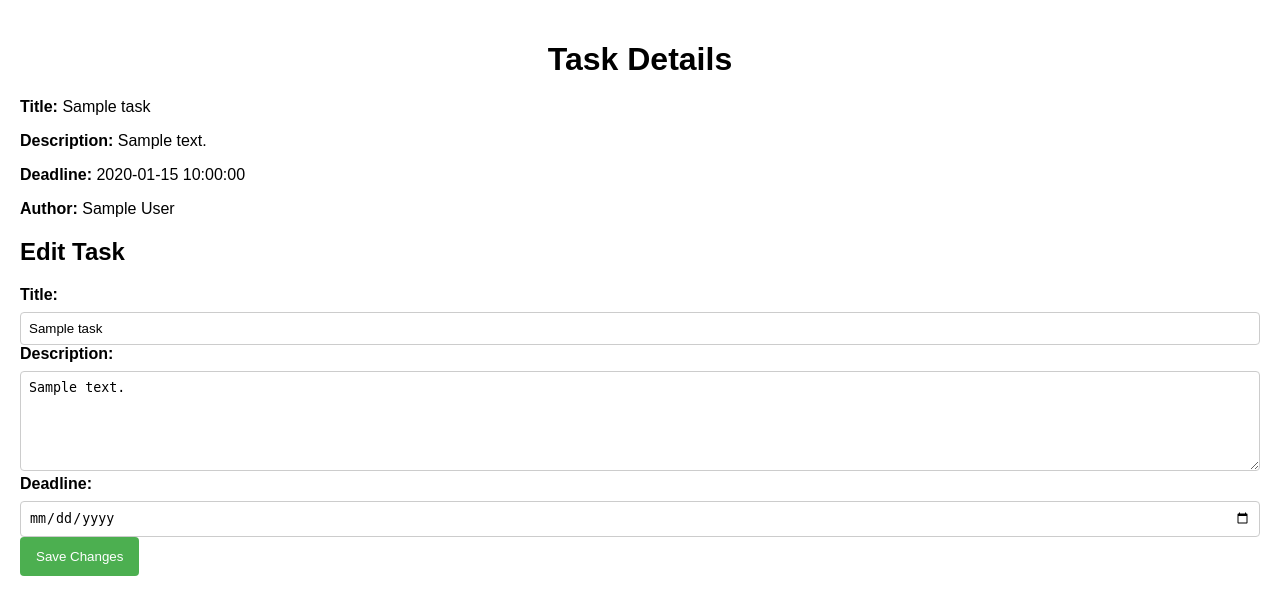
After one commit to davide97l/task-webapp, a FastAPI app: template templates/task-details.html in a window 1280 px wide. The commit adds this page. Shown: the top 615 px of the page. Run offline with FastAPI, Linux system fonts and the light colour scheme; the template is opened without the code that fills it: most values are stand-ins (such as "Sample title", 1, 10 or a date in 2020).

Commit message:
edit task page

```diff
--- a/app.py
+++ b/app.py
@@ -1,4 +1,5 @@
 from fastapi import FastAPI,  Request
+from fastapi.responses import RedirectResponse
 from pydantic import BaseModel
 from datetime import datetime
 from database import connect_db
@@ -7,12 +8,22 @@ from datetime import datetime, timedelta
 import random
 from bson import ObjectId
 from fastapi.staticfiles import StaticFiles
+from fastapi.templating import Jinja2Templates
+import json
+import uvicorn
 
 app = FastAPI()
 app.mount("/static", StaticFiles(directory="static"), name="static")
 
+templates = Jinja2Templates(directory="templates")
+
 db_name = 'hw'
 collection = 'tasks'
+
+def preprocess_task(task: dict):
+    task['id'] = str(task['_id'])
+    del task['_id']
+    return task
 
 # Endpoints for CRUD operations
 @app.post("/create_task")
@@ -38,7 +49,7 @@ async def create_task(request: Request):
         print(f'Task successfully created (ID: {result.inserted_id}): {create_task}')
 
         created_task = tasks_collection.find_one(result.inserted_id)  # Convert to string before using in query
-        del created_task['_id']
+        created_task = preprocess_task(created_task)
         return created_task
 
     except Exception as e:
@@ -56,7 +67,7 @@ async def get_all_tasks():
         tasks_list = []
         tasks = tasks_collection.find()
         for task in tasks:
-            del task['_id']
+            task = preprocess_task(task)
             tasks_list.append(task)
 
         return tasks_list
@@ -66,7 +77,7 @@ async def get_all_tasks():
         raise HTTPException(status_code=500, detail="Internal server error")
 
 @app.get("/tasks/{task_id}")
-async def get_task_by_id(task_id: str):
+async def get_task_by_id(task_id: str, request: Request):
     try:
         client = connect_db()
         db = client[db_name]  # Replace with your database name
@@ -79,8 +90,12 @@ async def get_task_by_id(task_id: str):
 
         print(f'Task successfully retrieved (ID: {task_id}): {task}')
 
-        del task['_id']
-        return task
+        task = preprocess_task(task)
+
+        return templates.TemplateResponse(
+            request=request, name="task-details.html", context={"request": request,
+                                                                "task": task}
+        )
 
     except Exception as e:
         print(f"Error retrieving task: {e}")
@@ -88,6 +103,7 @@ async def get_task_by_id(task_id: str):
 
 @app.put("/tasks/{task_id}")
 async def update_task(task_id: str, updated_data: dict = None):
+    print(task_id, updated_data)
     try:
         client = connect_db()
         db = client[db_name]  # Replace with your database name
@@ -110,21 +126,14 @@ async def update_task(task_id: str, updated_data: dict = None):
         # Optionally, retrieve the updated task document
         updated_task = tasks_collection.find_one({"_id": object_id})
 
+        updated_task = preprocess_task(updated_task)
         print(f'Task successfully updated (ID: {task_id}): {updated_task}')
-
-        del updated_task['_id']
         return updated_task
 
     except Exception as e:
         print(f"Error updating task: {e}")
         raise HTTPException(status_code=500, detail="Internal server error")
 
-@app.get("/")
-def read_root():
-    return {"Hello": "World"}
-
 
 if __name__ == '__main__':
-    import uvicorn
-    from fastapi.templating import Jinja2Templates
     uvicorn.run("app:app", host="0.0.0.0", port=8000, reload=True)
--- a/static/style.css
+++ b/static/style.css
@@ -41,3 +41,34 @@ h1 {
 .task-container button:hover {
   background-color: #0069d9; /* Darker blue on hover */
 }
+
+label {
+  display: block;
+  margin-bottom: 0.5rem;
+  font-weight: bold;
+}
+
+input, textarea {
+  width: 100%;
+  padding: 0.5rem;
+  border: 1px solid #ccc;
+  border-radius: 4px;
+  box-sizing: border-box;  /* Ensures padding doesn't affect width */
+}
+
+textarea {
+  min-height: 100px;  /* Adjust minimum height for description textarea */
+}
+
+button[type="submit"] {
+  background-color: #4CAF50;  /* Green color */
+  color: white;
+  padding: 0.75rem 1rem;
+  border: none;
+  border-radius: 4px;
+  cursor: pointer;
+}
+
+button[type="submit"]:hover {
+  background-color: #45A049;  /* Darker green on hover */
+}
--- /dev/null
+++ b/templates/task-details.html
@@ -0,0 +1,68 @@
+<!DOCTYPE html>
+<html lang="en">
+<head>
+    <meta charset="UTF-8">
+    <title>Task Details</title>
+    <link rel="stylesheet" href="../static/style.css">
+</head>
+<body>
+<h1>Task Details</h1>
+
+<p><strong>Title:</strong> {{ task.title }}</p>
+<p><strong>Description:</strong> {{ task.description or "No description" }}</p>
+<p><strong>Deadline:</strong> {{ task.deadline }}</p>  <p><strong>Author:</strong> {{ task.author or "Unknown" }}</p>
+
+<h2>Edit Task</h2>
+<form id="edit-task-form">
+    <label for="title">Title:</label>
+    <input type="text" id="title" name="title" required value="{{ task.title }}">
+
+    <label for="description">Description:</label>
+    <textarea id="description" name="description" rows="5">{{ task.description }}</textarea>
+
+    <label for="deadline">Deadline:</label>
+    <input type="date" id="deadline" name="deadline" value="{{ task.deadline }}">  <button type="submit">Save Changes</button>
+</form>
+
+<script>
+const editTaskForm = document.getElementById('edit-task-form');
+editTaskForm.addEventListener('submit', (event) => {
+  event.preventDefault(); // Prevent default form submission
+
+  // Extract edited data from the form
+  const editedTitle = document.getElementById('title').value;
+  const editedDescription = document.getElementById('description').value;
+  const editedDeadline = document.getElementById('deadline').value; // Adjust date handling as needed
+
+  // Prepare data for update request
+  const updatedData = {
+    title: editedTitle,
+    description: editedDescription,
+    deadline: editedDeadline,  // Adjust date format for backend if needed
+  };
+
+  // Send a PUT request to update the task on the backend
+  fetch(`/tasks/{{ task.id }}`, {
+    method: 'PUT',
+    headers: { 'Content-Type': 'application/json' },
+    body: JSON.stringify(updatedData)
+  })
+    .then(response => {
+      if (response.ok) {
+        // Handle successful update
+        console.log('Task successfully updated!');
+
+        window.location.href = `/tasks/{{ task.id }}`; // Adjust URL pattern as needed
+      } else {
+        console.error('Error updating task:', response.statusText);
+        alert('Failed to update task. Please try again. 1');
+      }
+    })
+    .catch(error => {
+      console.error('Error sending PUT request:', error);
+      alert('Failed to update task. Please try again.');
+    });
+});
+</script>
+</body>
+</html>
```
